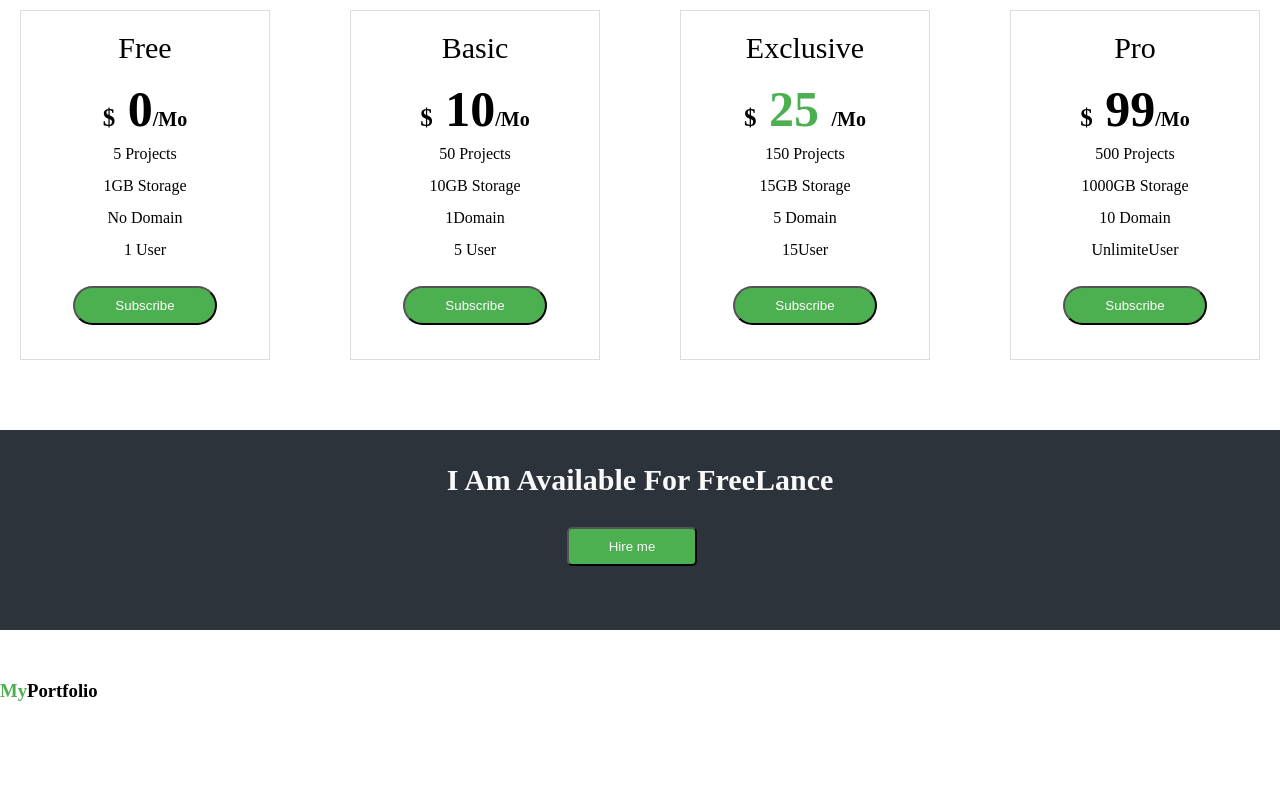
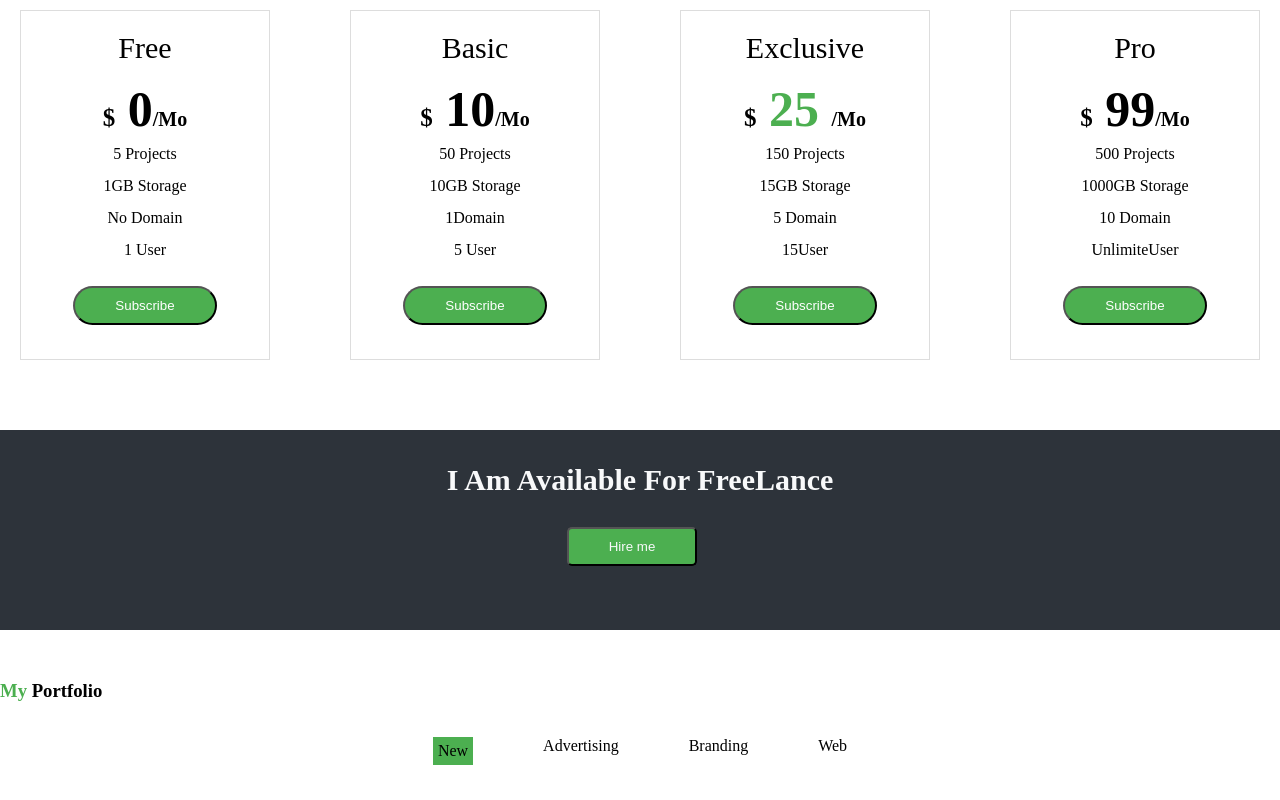
Before and after one commit to serger843/Portfolio2023, a plain HTML site: page index.html in a window 1280 px wide. Shown: the part 4153-4953 px from the top of the page. Before the commit the page ends 4855 px from the top, so only its background shows below. Drawn offline with Linux system fonts and the light colour scheme.

Commit message:
added new section

```diff
--- a/index.html
+++ b/index.html
@@ -381,7 +381,26 @@
 
     <!-- Portfolio section -->
     <section>
-      <h3><span class="portcolor">My</span>Portfolio</h3>
+      <h3><span class="portcolor">My</span> Portfolio</h3>
+      <div>
+        <div class="pregallery-cont">
+          <div class="pregallery-item">
+            <p class="box">New</p>
+          </div>
+          <div class="pregallery-item">
+            <p>Advertising</p>
+          </div>
+          <div class="pregallery-item">
+            <p>Branding</p>
+          </div>
+          <div class="pregallery-item">
+            <p>Web</p>
+          </div>
+        </div>
+      </div>
     </section>
+
+    <!-- Gallery section -->
+    <section></section>
   </body>
 </html>
--- a/styles.css
+++ b/styles.css
@@ -384,3 +384,17 @@ ul li {
 .portcolor {
   color: #4caf50;
 }
+.pregallery-cont {
+  display: flex;
+  justify-content: center;
+  /* background-color: red; */
+}
+.pregallery-item {
+  /* background-color: blue; */
+  margin: 25px;
+  padding: 10px;
+}
+.box {
+  background-color: #4caf50;
+  padding: 5px;
+}
```
